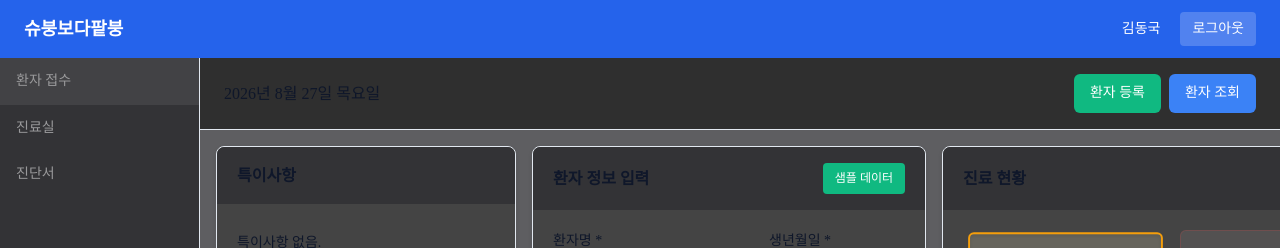
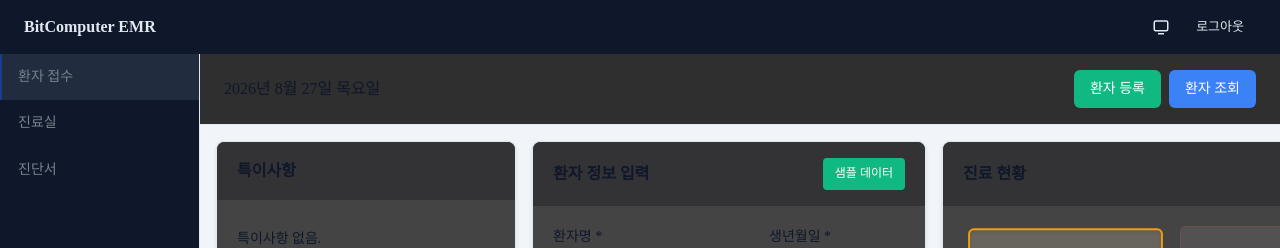
Before and after one commit to kjbddo/bitcomputer-emr, a Next.js app in the folder apps/web/: page /dashboard in a window 1280 px wide. Shown: the top 248 px of the page. Built offline with nearby package versions, Linux system fonts and the light colour scheme; no server answers.

Commit message:
feat(web): 앱 셸 재스킨, 서비스명 변경, 관리자 콘솔에 헤더 통일

```diff
--- a/apps/web/src/app/(auth)/admin/layout.module.css
+++ b/apps/web/src/app/(auth)/admin/layout.module.css
@@ -1,47 +1,55 @@
+.page {
+  display: flex;
+  flex-direction: column;
+  min-height: 100vh;
+}
+
 .shell {
   display: grid;
   grid-template-columns: 200px 1fr;
-  min-height: 100vh;
+  flex: 1;
+  min-height: 0;
 }
 
 .sidebar {
-  border-right: 1px solid #e5e5e5;
-  padding: 24px 16px;
-  background: #fafafa;
+  border-right: 1px solid var(--border);
+  padding: var(--space-6) var(--space-4);
+  background: var(--surface-raised);
 }
 
 .title {
-  font-size: 16px;
+  font-size: var(--font-size-lg);
   font-weight: 600;
-  margin: 0 0 20px;
+  margin: 0 0 var(--space-5);
 }
 
 .navLink {
   display: block;
-  padding: 8px 12px;
-  border-radius: 6px;
-  color: #333;
+  padding: var(--space-2) var(--space-3);
+  border-radius: var(--radius-md);
+  color: var(--text-secondary);
   text-decoration: none;
-  font-size: 14px;
-  margin-bottom: 4px;
+  font-size: var(--font-size-base);
+  margin-bottom: var(--space-1);
+  transition: background var(--dur-fast) var(--ease), color var(--dur-fast) var(--ease);
 }
 
 .navLink:hover {
-  background: #eee;
+  background: var(--accent-bg);
 }
 
 .navLinkActive {
-  background: #1a4f8a;
-  color: #fff;
+  background: var(--accent-bg);
+  color: var(--accent-text);
 }
 
 .content {
-  padding: 24px 32px;
+  padding: var(--space-6) var(--space-8);
   overflow-x: auto;
 }
 
 .gate {
-  padding: 48px;
+  padding: var(--space-10) var(--space-6);
   text-align: center;
-  color: #666;
+  color: var(--text-muted);
 }
--- a/apps/web/src/app/(auth)/admin/layout.tsx
+++ b/apps/web/src/app/(auth)/admin/layout.tsx
@@ -3,6 +3,7 @@
 import { useEffect, useState } from "react";
 import Link from "next/link";
 import { usePathname } from "next/navigation";
+import Header from "@/components/Header";
 import { getRole } from "@/services/auth";
 import { Role } from "@/types/user";
 import styles from "./layout.module.css";
@@ -39,6 +40,8 @@ export default function AdminLayout({ children }: { children: React.ReactNode })
   }
 
   return (
+    <div className={styles.page}>
+      <Header />
       <div className={styles.shell}>
         <nav className={styles.sidebar}>
           <h1 className={styles.title}>관리자 콘솔</h1>
@@ -58,5 +61,6 @@ export default function AdminLayout({ children }: { children: React.ReactNode })
         </nav>
         <main className={styles.content}>{children}</main>
       </div>
+    </div>
   );
 }
--- a/apps/web/src/app/(dashboard)/dashboard/page.module.css
+++ b/apps/web/src/app/(dashboard)/dashboard/page.module.css
@@ -20,15 +20,15 @@
 
 .contentArea {
   flex: 1;
-  padding: 16px;
-  background: #5E5E61;
+  padding: var(--space-4);
+  background: var(--surface-canvas);
   overflow: auto;
 }
 
 .contentGrid {
   display: grid;
   grid-template-columns: 300px 1fr 1fr;
-  gap: 16px;
+  gap: var(--space-4);
   height: 100%;
   min-height: 600px;
 }
@@ -36,7 +36,7 @@
 .contentGridClinic {
   display: grid;
   grid-template-columns: 300px 1fr 350px;
-  gap: 16px;
+  gap: var(--space-4);
   height: 100%;
   min-height: 600px;
 }
@@ -45,18 +45,18 @@
 @media (max-width: 1200px) {
   .contentGrid {
     grid-template-columns: 280px 1fr 1fr;
-    gap: 12px;
+    gap: var(--space-3);
   }
 
   .contentGridClinic {
     grid-template-columns: 280px 1fr 320px;
-    gap: 12px;
+    gap: var(--space-3);
   }
 }
 
 @media (max-width: 1024px) {
   .contentArea {
-    padding: 12px;
+    padding: var(--space-3);
   }
 
   .contentGrid {
@@ -72,32 +72,32 @@
 
 @media (max-width: 768px) {
   .contentArea {
-    padding: 8px;
+    padding: var(--space-2);
   }
 
   .contentGrid {
     grid-template-columns: 1fr;
     grid-template-rows: auto auto auto;
-    gap: 8px;
+    gap: var(--space-2);
   }
 
   .contentGridClinic {
     grid-template-columns: 1fr;
     grid-template-rows: auto auto;
-    gap: 8px;
+    gap: var(--space-2);
   }
 }
 
 @media (max-width: 640px) {
   .contentArea {
-    padding: 4px;
+    padding: var(--space-1);
   }
 }
 
 .contentGridCertificate {
   display: grid;
   grid-template-columns: 280px 1fr 1fr;
-  gap: 16px;
+  gap: var(--space-4);
   height: 100%;
   min-height: 600px;
 }
@@ -105,14 +105,14 @@
 .certificateCenterColumn {
   display: flex;
   flex-direction: column;
-  gap: 16px;
+  gap: var(--space-4);
   height: 100%;
 }
 
 .certificateRightColumn {
   display: flex;
   flex-direction: column;
-  gap: 16px;
+  gap: var(--space-4);
   min-width: 0;
   height: 100%;
 }
@@ -120,20 +120,20 @@
 .clinicMiddleColumn {
   display: flex;
   flex-direction: column;
-  gap: 16px;
+  gap: var(--space-4);
   min-height: 0;
 }
 
 .clinicRightColumn {
   display: flex;
   flex-direction: column;
-  gap: 16px;
+  gap: var(--space-4);
 }
 
 .leftColumn {
   display: flex;
   flex-direction: column;
-  gap: 16px;
+  gap: var(--space-4);
 }
 
 .middleColumn {
@@ -143,5 +143,5 @@
 .rightColumn {
   display: flex;
   flex-direction: column;
-  gap: 16px;
+  gap: var(--space-4);
 }
--- a/apps/web/src/components/Header.module.css
+++ b/apps/web/src/components/Header.module.css
@@ -1,7 +1,7 @@
 .header {
-  background: #2563eb;
-  color: white;
-  padding: 12px 24px;
+  background: var(--surface-chrome);
+  color: var(--text-on-chrome);
+  padding: var(--space-3) var(--space-6);
   display: flex;
   justify-content: space-between;
   align-items: center;
@@ -10,56 +10,40 @@
 .leftSection {
   display: flex;
   align-items: center;
-  gap: 16px;
+  gap: var(--space-4);
 }
 
 .title {
-  font-size: 18px;
+  font-size: var(--font-size-lg);
   font-weight: 600;
   margin: 0;
 }
 
-.date {
-  font-size: 14px;
-  opacity: 0.9;
-}
-
 .rightSection {
   display: flex;
-  gap: 8px;
+  gap: var(--space-2);
   align-items: center;
 }
 
 .username {
-  font-size: 14px;
+  font-size: var(--font-size-sm);
   font-weight: 500;
-  padding: 6px 12px;
-  border-radius: 4px;
+  padding: var(--space-2) var(--space-3);
 }
 
 .button {
-  background: rgba(255, 255, 255, 0.2);
-  color: white;
-  border: none;
-  padding: 6px 12px;
-  border-radius: 4px;
-  font-size: 14px;
-  cursor: pointer;
+  display: inline-flex;
+  align-items: center;
+  height: var(--control-height-sm);
+  padding: 0 var(--space-3);
+  border-radius: var(--radius-md);
+  background: transparent;
+  color: var(--text-on-chrome);
+  font-size: var(--font-size-sm);
   text-decoration: none;
+  transition: background var(--dur-fast) var(--ease);
 }
 
 .button:hover {
-  background: rgba(255, 255, 255, 0.3);
+  background: var(--surface-chrome-hover);
 }
-
-.chatbotBtn {
-  background: rgba(255, 255, 255, 0.15);
-  border: 1px solid rgba(255, 255, 255, 0.4);
-  font-weight: 500;
-  transition: background 0.15s, border-color 0.15s;
-}
-
-.chatbotBtn:hover {
-  background: rgba(255, 255, 255, 0.3);
-  border-color: rgba(255, 255, 255, 0.7);
-}
--- a/apps/web/src/components/Header.tsx
+++ b/apps/web/src/components/Header.tsx
@@ -1,6 +1,9 @@
 "use client";
 
+import { useEffect, useState } from "react";
 import Link from "next/link";
+import { getMe } from "@/services/auth";
+import { ThemeToggle } from "@/components/ui";
 import styles from "./Header.module.css";
 
 interface HeaderProps {
@@ -10,14 +13,33 @@ interface HeaderProps {
 export default function Header({ activeMenu }: HeaderProps) {
   void activeMenu;
 
+  const [username, setUsername] = useState("");
+
+  useEffect(() => {
+    let cancelled = false;
+
+    getMe()
+      .then((me) => {
+        if (!cancelled) setUsername(me.name);
+      })
+      .catch(() => {
+        if (!cancelled) setUsername("");
+      });
+
+    return () => {
+      cancelled = true;
+    };
+  }, []);
+
   return (
     <header className={styles.header}>
       <div className={styles.leftSection}>
-        <h1 className={styles.title}>슈붕보다팥붕</h1>
+        <h1 className={styles.title}>BitComputer EMR</h1>
       </div>
 
       <div className={styles.rightSection}>
-        <span className={styles.username}>김동국</span>
+        <ThemeToggle />
+        {username && <span className={styles.username}>{username}</span>}
         <Link href="/login" className={styles.button}>
           로그아웃
         </Link>
--- a/apps/web/src/components/Sidebar.module.css
+++ b/apps/web/src/components/Sidebar.module.css
@@ -1,36 +1,40 @@
 .sidebar {
   width: 200px;
   min-width: 200px;
-  background: #333336;
-  border-right: 1px solid #e2e8f0;
+  background: var(--surface-chrome);
+  border-right: 1px solid var(--border);
   height: 100vh;
-  padding: 0 0 16px 0;
+  padding: 0 0 var(--space-4) 0;
   flex-shrink: 0;
   overflow-y: auto;
 }
 
 .menuItem {
   width: 100%;
-  padding: 12px 16px;
+  padding: var(--space-3) var(--space-4);
   border: none;
+  border-left-width: 2px;
+  border-left-style: solid;
+  border-left-color: transparent;
   background: transparent;
-  color: white;
+  color: var(--text-on-chrome);
   text-align: left;
   cursor: pointer;
   display: flex;
   align-items: center;
-  gap: 8px;
-  font-size: 14px;
-  transition: all 0.2s;
+  gap: var(--space-2);
+  font-size: var(--font-size-base);
+  transition: background var(--dur-fast) var(--ease), border-color var(--dur-fast) var(--ease);
   white-space: nowrap;
 }
 
 .menuItem:hover {
-  background: #303032;
+  background: var(--surface-chrome-hover);
 }
 
 .menuItem.active {
-  background: #515154;
+  background: var(--surface-chrome-active);
+  border-left-color: var(--accent-fill);
 }
 
 .menuItem:disabled {
```
Also changed, not shown: 2 other files (tests, documents, lock files or other folders). Lines whose indentation alone changed are shown as unchanged.
